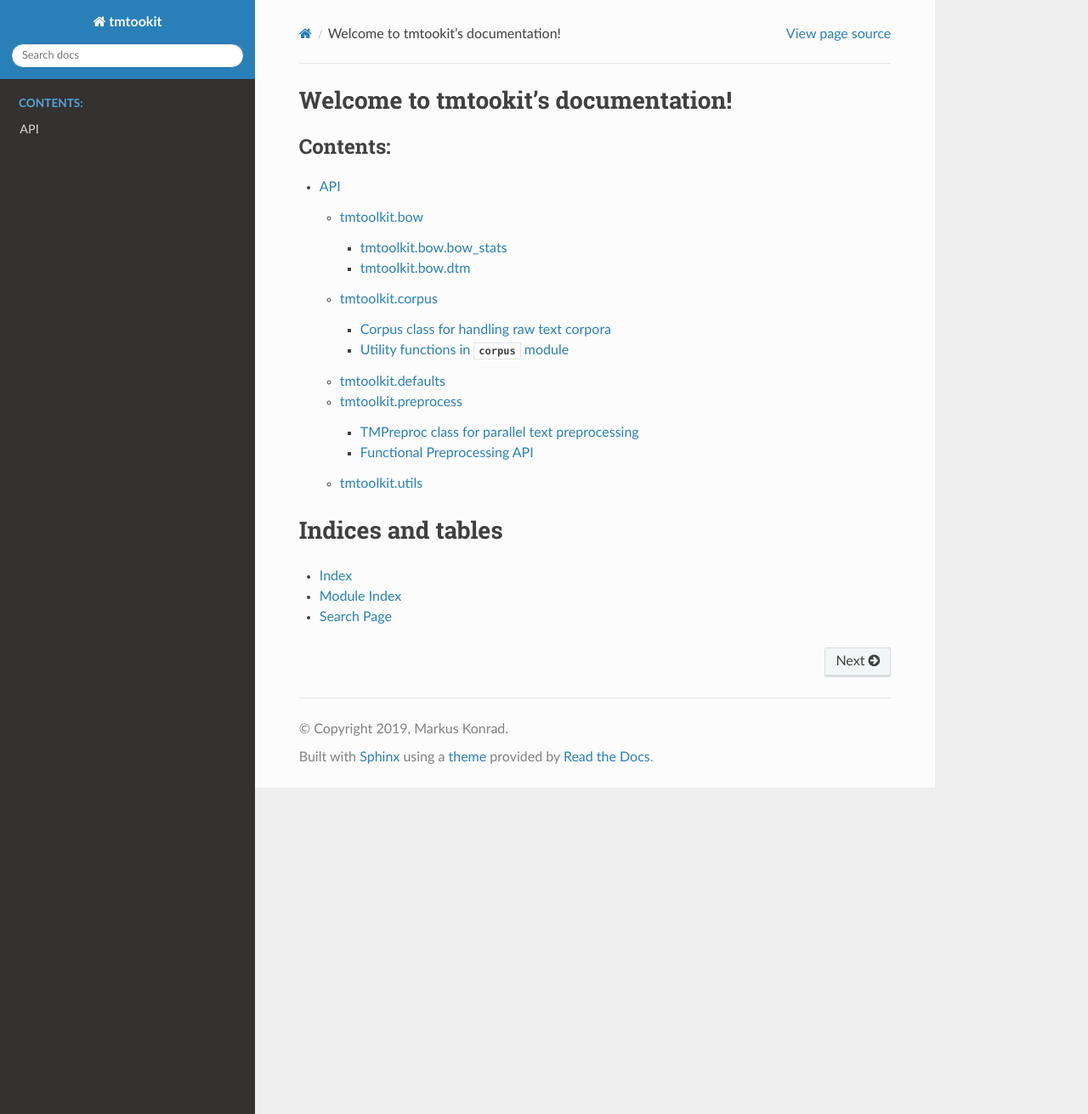
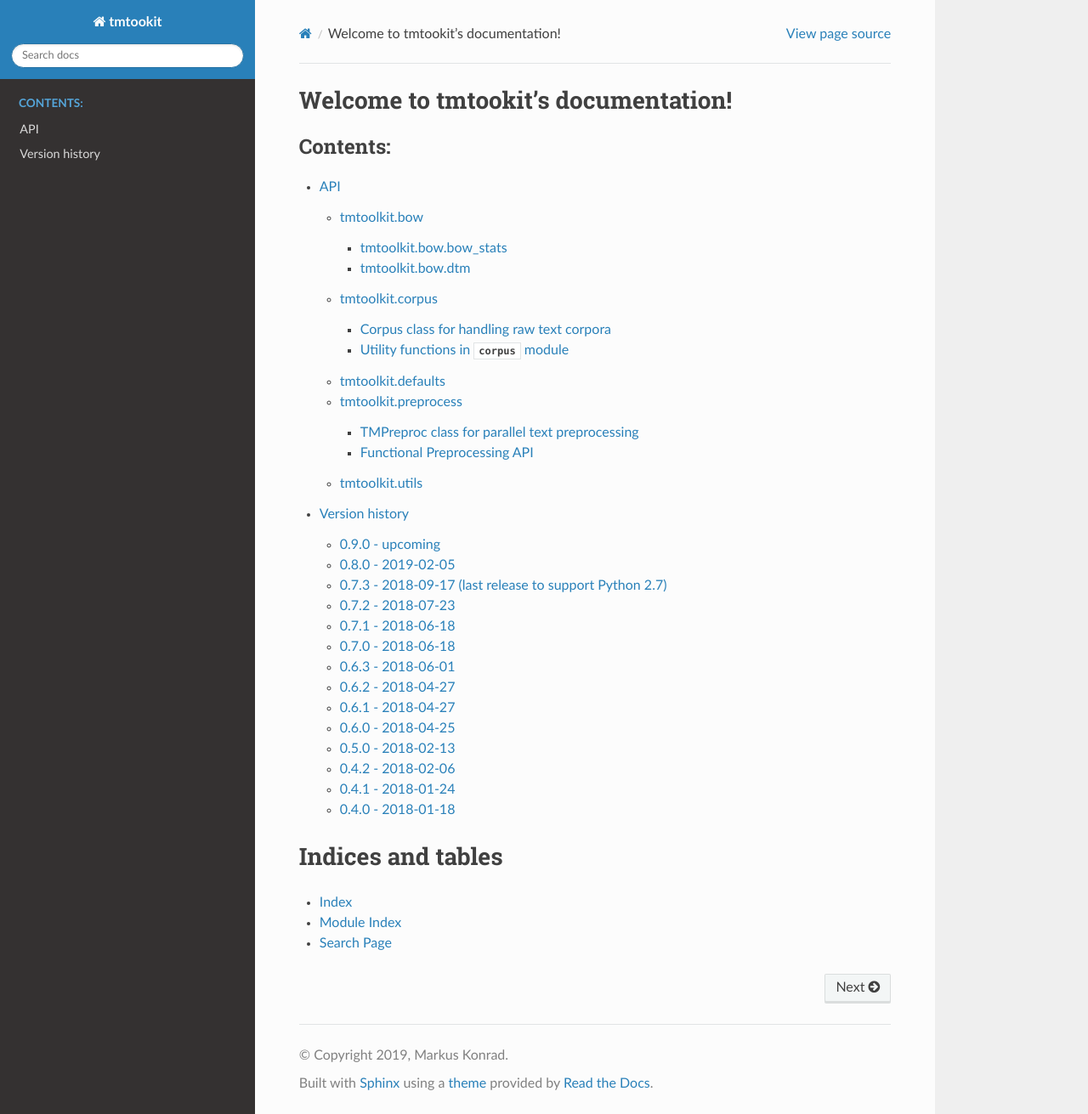
Before and after one commit to WZBSocialScienceCenter/tmtoolkit, a Sphinx documentation site: the page built from doc/source/index.rst, in a window 1280 px wide and 1311 px high. Shown: the whole window at 85% size. Built offline with Sphinx 7.4.7 and the Read the Docs theme 2.0.0, drawn with Linux system fonts in a browser that asks for light colours.

Commit message:
moved CHANGES to version_history.rst

```diff
--- a/doc/source/index.rst
+++ b/doc/source/index.rst
@@ -11,6 +11,7 @@
    :caption: Contents:
 
    api
+   version_history.rst
 
 Indices and tables
 ==================
--- a/CHANGES.md
+++ b/doc/source/version_history.rst
@@ -1,83 +1,100 @@
-# Changes
+.. _changes:
 
-## 0.9.0 - upcoming
+Version history
+===============
+
+0.9.0 - upcoming
+----------------
 
 * add support for Arun 2010 metric in `tm_gensim` (thx to @mcooper)
 * lot's of (partly **breaking**) changes and speed improvements in `TMPreproc`
 
 
-## 0.8.0 - 2019-02-05
+0.8.0 - 2019-02-05
+------------------
 
 * faster package and sub-module import
 * remove support for Python 2.7 (now only Python 3.5 and higher is supported)
-* use [germalemma package](https://pypi.org/project/germalemma/)
+* use `germalemma package <https://pypi.org/project/germalemma/>`_
 * use importlib instead of deprecated imp
 * fix problem with not installing all required packages
 
 
-## 0.7.3 - 2018-09-17 (last release to support Python 2.7)
+0.7.3 - 2018-09-17 (last release to support Python 2.7)
+-------------------------------------------------------
 
 * new options in `corpus` module for converting Windows linebreaks to Unix linebreaks
 
-## 0.7.2 - 2018-07-23
+0.7.2 - 2018-07-23
+------------------
 
 * new option for `exclude_topics`: `return_new_topic_mapping`
-* fixed [issue #7](https://github.com/WZBSocialScienceCenter/tmtoolkit/issues/7) (results entry about model gets overwritten)
+* fixed `issue #7 <https://github.com/WZBSocialScienceCenter/tmtoolkit/issues/7>`_ (results entry about model gets overwritten)
 
-## 0.7.1 - 2018-06-18
+0.7.1 - 2018-06-18
+------------------
 
 * fix stupid missing import
 
-## 0.7.0 - 2018-06-18
+0.7.0 - 2018-06-18
+------------------
 
 * added sub-package `bow` with functions for DTM creation and statistics
 * fixed problems with evaluation and parallel calculation of gensim models (#5)
 * added Gensim evaluation example
 
-## 0.6.3 - 2018-06-01
+0.6.3 - 2018-06-01
+------------------
 
 * made `get_vocab_and_terms` more memory-efficient
 * updated requirements (fixes #6)
 
-## 0.6.2 - 2018-04-27
+0.6.2 - 2018-04-27
+------------------
 
 * added new function `exclude_topics` to `model_stats`
 
-## 0.6.1 - 2018-04-27
+0.6.1 - 2018-04-27
+------------------
 
 * better figure title placement, grouped subplots and other improvements in `plot_eval_results`
 * bugfix in `model_stats` due to missing unicode literals
 
-## 0.6.0 - 2018-04-25
+0.6.0 - 2018-04-25
+------------------
 
 * **API restructured: (uninstall package first when upgrading!)**
   * sub-package `lda_utils` is now called `topicmod`
   * no more `common` module in `topicmod` -> divided into `evaluate` (including evaluation metrics from former `eval_metrics`), `model_io`, `model_stats`, and `parallel`
-* added coherence metrics ([PR #2](https://github.com/WZBSocialScienceCenter/tmtoolkit/pull/2))
+* added coherence metrics `PR #2 <https://github.com/WZBSocialScienceCenter/tmtoolkit/pull/2>`_
   * implemented modified coherence metric according to Mimno et al. 2011 as `metric_coherence_mimno_2011`
   * added wrapper function for coherence model provided by Gensim as `metric_coherence_gensim`
 * added evaluation metric with probability of held-out documents in cross-validation (see `metric_held_out_documents_wallach09`)
 * added new example for topic model coherence
 * updated examples
 
-## 0.5.0 - 2018-02-13
+0.5.0 - 2018-02-13
+------------------
 
 * add `doc_paths` field to `Corpus`
 * change `plot_eval_results` to show individual metrics' results as subplots – **function signature changed!**
 
-## 0.4.2 - 2018-02-06
+0.4.2 - 2018-02-06
+------------------
 
 * made greedy partitioning much more efficient (i.e. faster work distribution)
 * added package information variables
 * added this CHANGES document :)
 
-## 0.4.1 - 2018-01-24
+0.4.1 - 2018-01-24
+------------------
 
 * fixed bug in `lda_utils.common.ldamodel_full_doc_topics`
 * added `topic_labels` for doc-topic heatmap
 * minor documentation fixes
 
-## 0.4.0 - 2018-01-18
+0.4.0 - 2018-01-18
+------------------
 
 * improved parameter checks for `TMPreproc.filter_for_pos`
 * improved tests for `TMPreproc.filter_for_pos`
```
